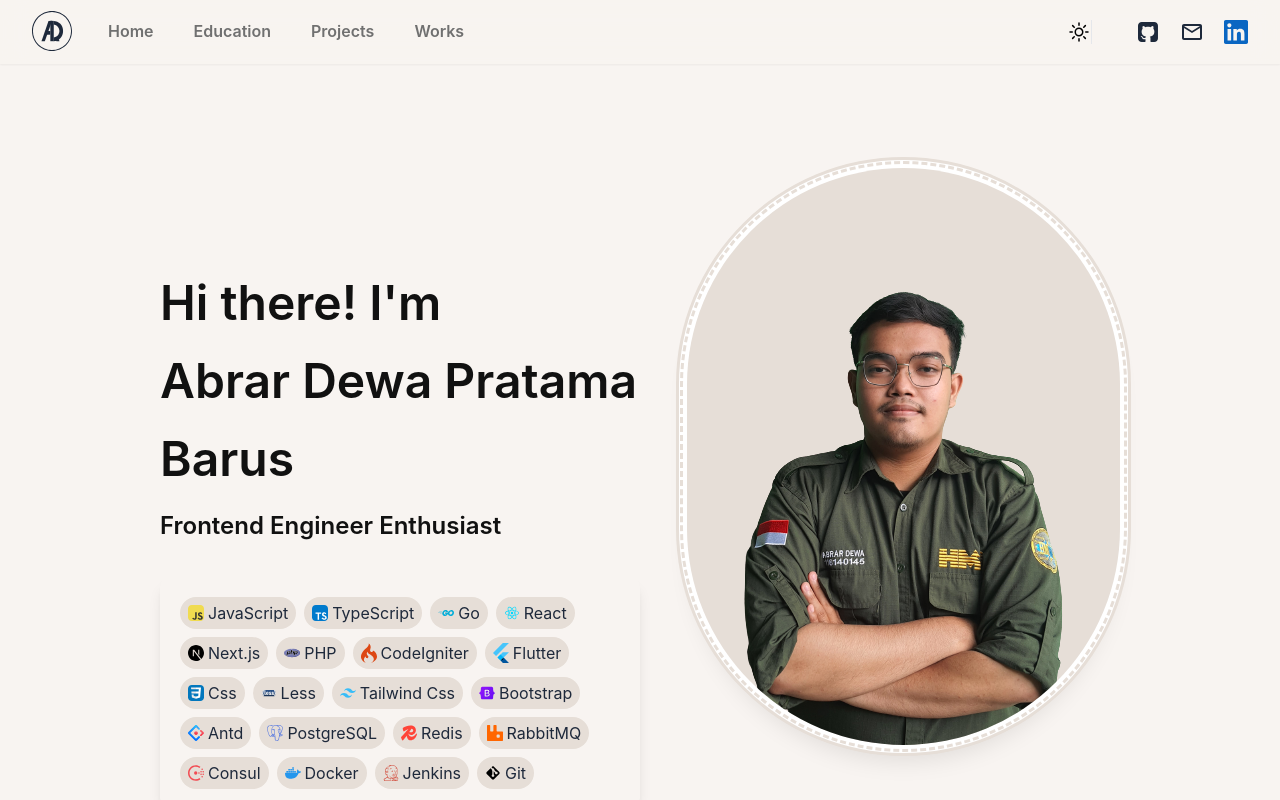
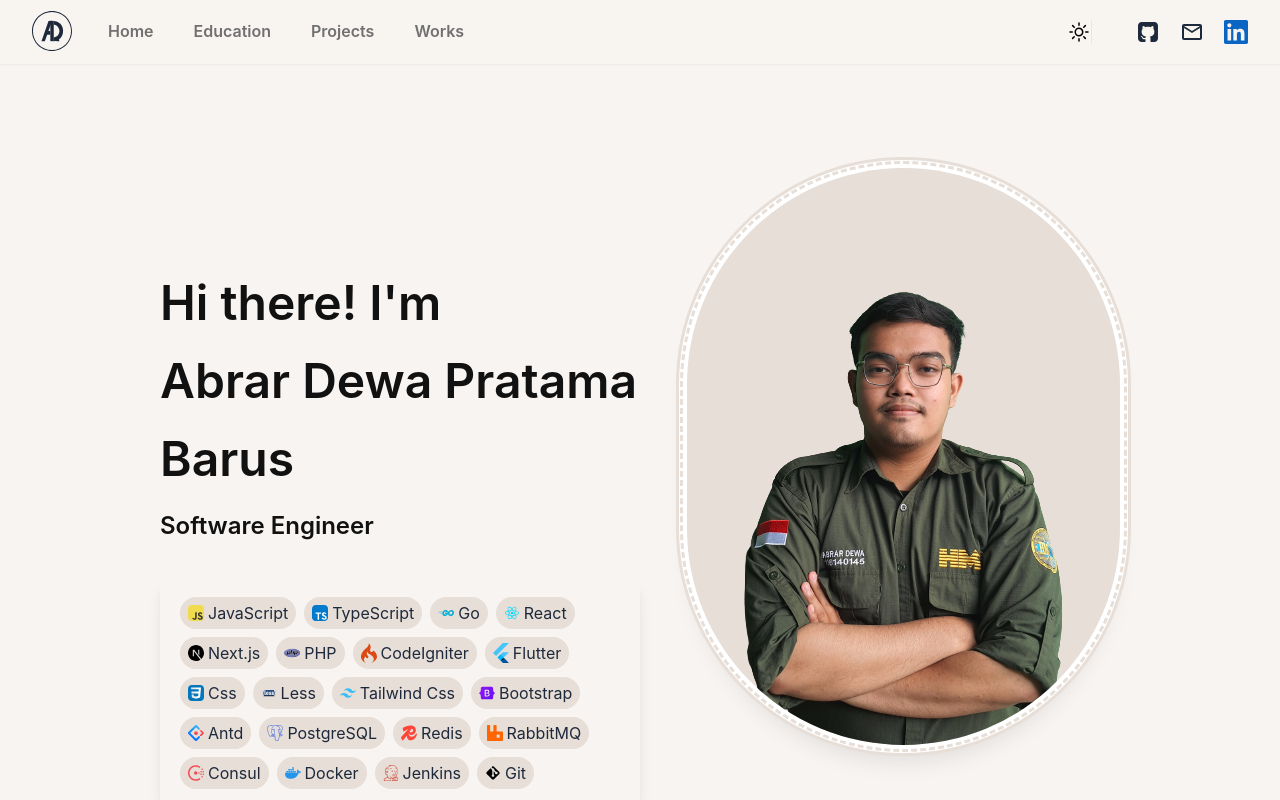
Before and after one commit to abrardewa/portofolio, a React (Vite) app: page / in a window 1280 px wide. Shown: the top 800 px of the page. Built offline with nearby package versions, Linux system fonts and the light colour scheme.

Commit message:
Use CV job title as home subtitle
Co-Authored-By: Claude Opus 5.5 <noreply@anthropic.com>
Claude-Session: https://claude.ai/code/session_01883dta1rHg9NNQmKxwhxf5

```diff
--- a/src/component/home/index.tsx
+++ b/src/component/home/index.tsx
@@ -97,7 +97,7 @@ export default function Home() {
                 Abrar Dewa Pratama Barus
               </span>
             </div>
-            <div className="sub-title">Frontend Engineer Enthusiast</div>
+            <div className="sub-title">Software Engineer</div>
           </div>
           <div className="flex flex-col w-fit text-soft-dark">
             <div className="skills">
```
